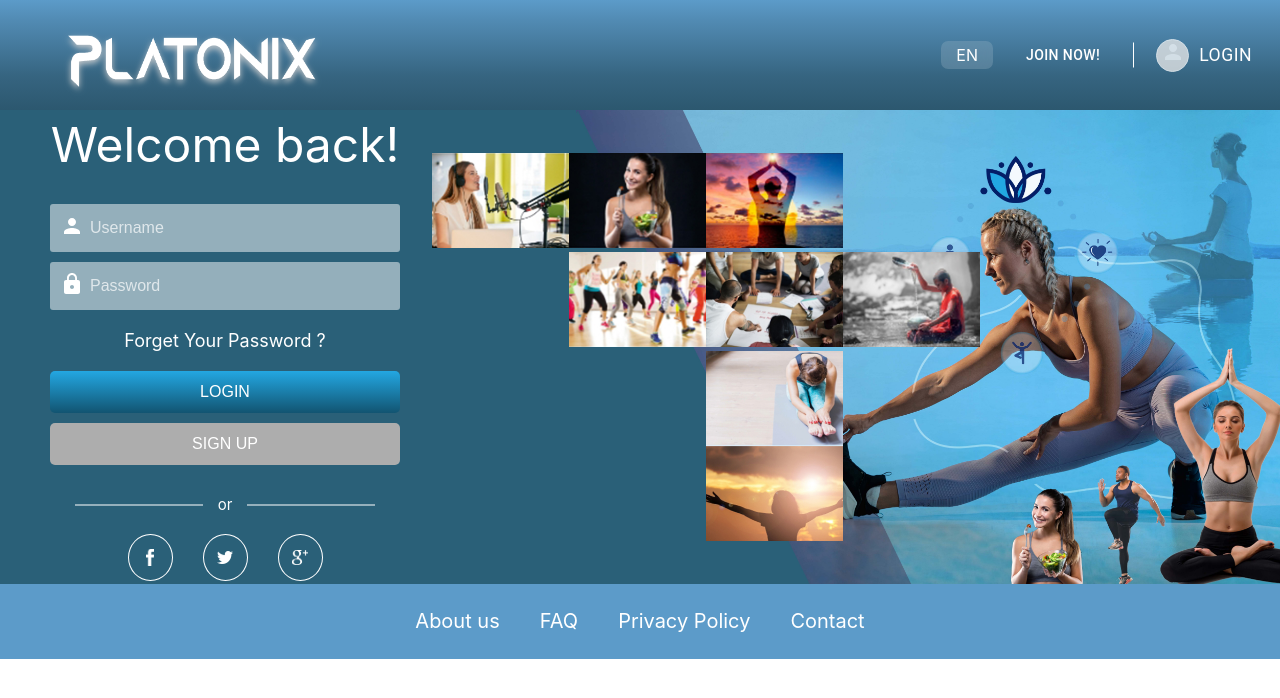
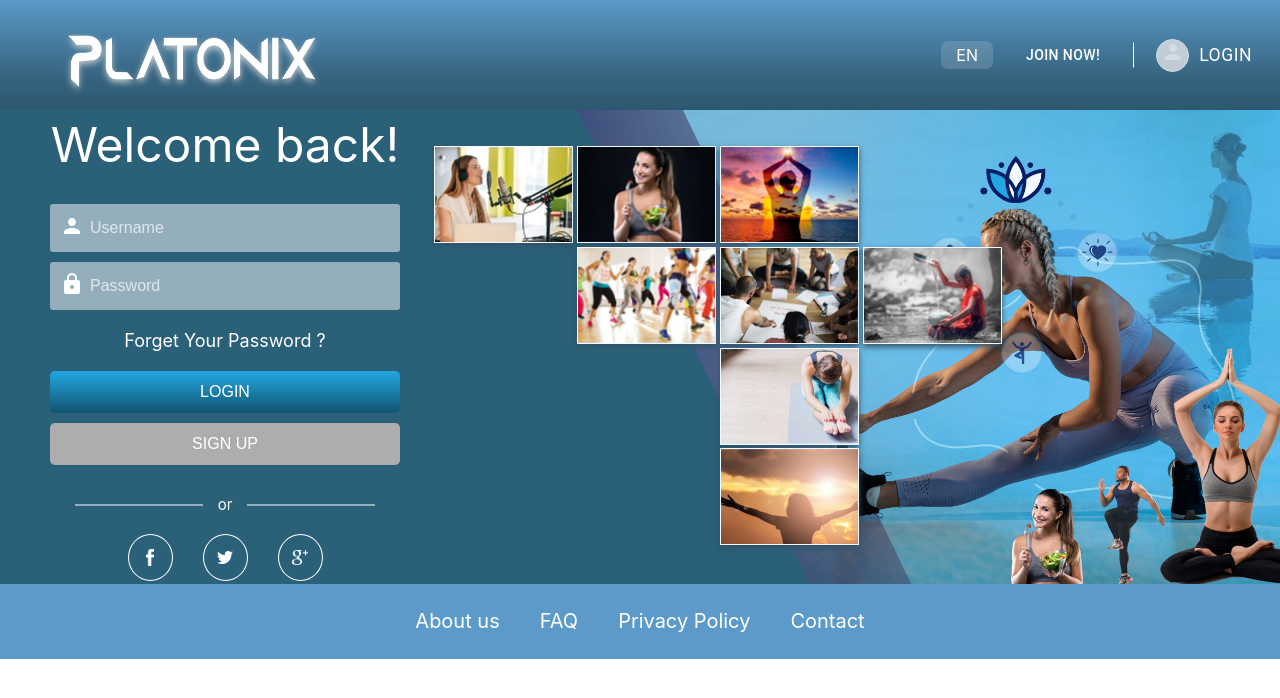
Before and after one commit to pawanruhela/Login-sample-task, a React (Create React App) app: page / in a window 1280 px wide. Shown: the top 698 px of the page. Built offline with nearby package versions, Linux system fonts and the light colour scheme.

Commit message:
updated thumbnails and style changes

```diff
--- a/src/Components/Login/Login.module.css
+++ b/src/Components/Login/Login.module.css
@@ -6,6 +6,7 @@
     flex-wrap: wrap;
     background: #2A6078;
 }
+
 .loginFormWrapper {
     margin: 0;
     padding: 0 0 0 50px;
@@ -15,6 +16,7 @@
     width: 100%;
     max-width: calc(400px - 50px);
 }
+
 .loginFormWrapper h1 {
     margin: 0;
     padding: 0 0 30px 0;
@@ -24,20 +26,24 @@
     color: #fff;
     width: 100%;
 }
+
 .loginFormWrapper form {
     width: 100%;
 }
+
 .formGroup {
     position: relative;
 }
+
 .formGroup label {
     position: absolute;
     top: 10px;
     left: 10px;
     color: #fff;
 }
+
 .formGroup input {
-    background: rgba(253,253, 253, 0.5);
+    background: rgba(253, 253, 253, 0.5);
     border: none;
     border-radius: 3px;
     padding: 15px 15px 15px 40px;
@@ -48,22 +54,28 @@
     text-align: left;
     color: rgba(255, 255, 255, 0.7);
 }
+
 .formGroup input::-webkit-input-placeholder {
     color: rgba(255, 255, 255, 0.7);
 }
+
 .formGroup input::-moz-placeholder {
     color: rgba(255, 255, 255, 0.7);
 }
+
 .formGroup input:-ms-input-placeholder {
     color: rgba(255, 255, 255, 0.7);
 }
+
 .formGroup input:-moz-placeholder {
     color: rgba(255, 255, 255, 0.7);
 }
+
 .formGroup input:focus {
     outline: none;
     border: none;
 }
+
 .loginLink {
     width: 100%;
     display: flex;
@@ -72,6 +84,7 @@
     justify-content: center;
     padding: 10px 0 20px 0;
 }
+
 .loginLink a {
     display: inline-flex;
     font-weight: normal;
@@ -79,9 +92,11 @@
     color: #fff;
     text-decoration: none;
 }
+
 .loginFormWrapper button {
     border: none;
 }
+
 .loginFormWrapper button {
     width: 100%;
     border-radius: 5px;
@@ -95,15 +110,18 @@
     background: linear-gradient(#23a7e2 0%, #1b81ae 46.31%, #125471 100%);
     cursor: pointer;
 }
+
 .loginFormWrapper button[disabled] {
     background: #ADADAD;
     cursor: not-allowed;
 }
+
 .socialLogin {
     padding: 0;
     margin: 20px auto 0 auto;
     width: 300px;
 }
+
 .socialLogin h2 {
     margin: 0;
     padding: 0;
@@ -117,6 +135,7 @@
     position: relative;
     width: 100%;
 }
+
 .socialLogin h2 span {
     background: #2A6078;
     display: inline-flex;
@@ -125,6 +144,7 @@
     padding: 0 15px;
     position: inherit;
 }
+
 .socialLogin h2:before {
     height: 1px;
     background: #fff;
@@ -135,6 +155,7 @@
     position: absolute;
     content: "";
 }
+
 .socialLogin ul {
     margin: 20px 0 0 0;
     padding: 0;
@@ -145,6 +166,7 @@
     flex-wrap: wrap;
     justify-content: center;
 }
+
 .socialLogin ul li {
     display: inline-flex;
     align-items: center;
@@ -154,6 +176,7 @@
     height: 45px;
     margin: 0 15px;
 }
+
 .socialLogin ul li a {
     display: flex;
     align-items: center;
@@ -164,9 +187,11 @@
     width: 45px;
     height: 45px;
 }
+
 .socialLogin ul li a:hover {
     background: rgba(255, 255, 255, 0.5);
 }
+
 .loginVectorWrapper {
     margin: 0;
     padding: 0;
@@ -175,9 +200,10 @@
     flex-wrap: wrap;
     justify-content: flex-end;
     width: 100%;
-    max-width: calc(100% -  400px);
+    max-width: calc(100% - 400px);
     position: relative;
 }
+
 .loginVectorWrapper img {
     max-width: 80%;
 }
@@ -185,21 +211,32 @@
 .thumbnailWrapper {
     position: absolute;
     left: 32px;
-    /* max-width: 420px; */
 }
+
 .thumbnailWrapper img {
+    border: 1px solid #f2faff;
+    box-shadow: 0px 3px 6px #30526a;
+    margin: 0px 2px;
     width: 100%;
     max-width: 137px;
     max-height: 98px;
     cursor: pointer;
+}
 
+.thumbnailWrapper img:hover {
+    opacity: 0.6;
 }
+
 .thumbnailWrapper .secondRow {
-    margin-left: 137px;
+    margin-left: 143px;
 }
+
 .thumbnailWrapper .others {
     display: flex;
     flex-direction: column;
-    margin-left: 274px;
+    margin-left: 286px;
 
 }
+.thumbnailWrapper .others img {
+    margin-bottom: 3px;
+}
```
